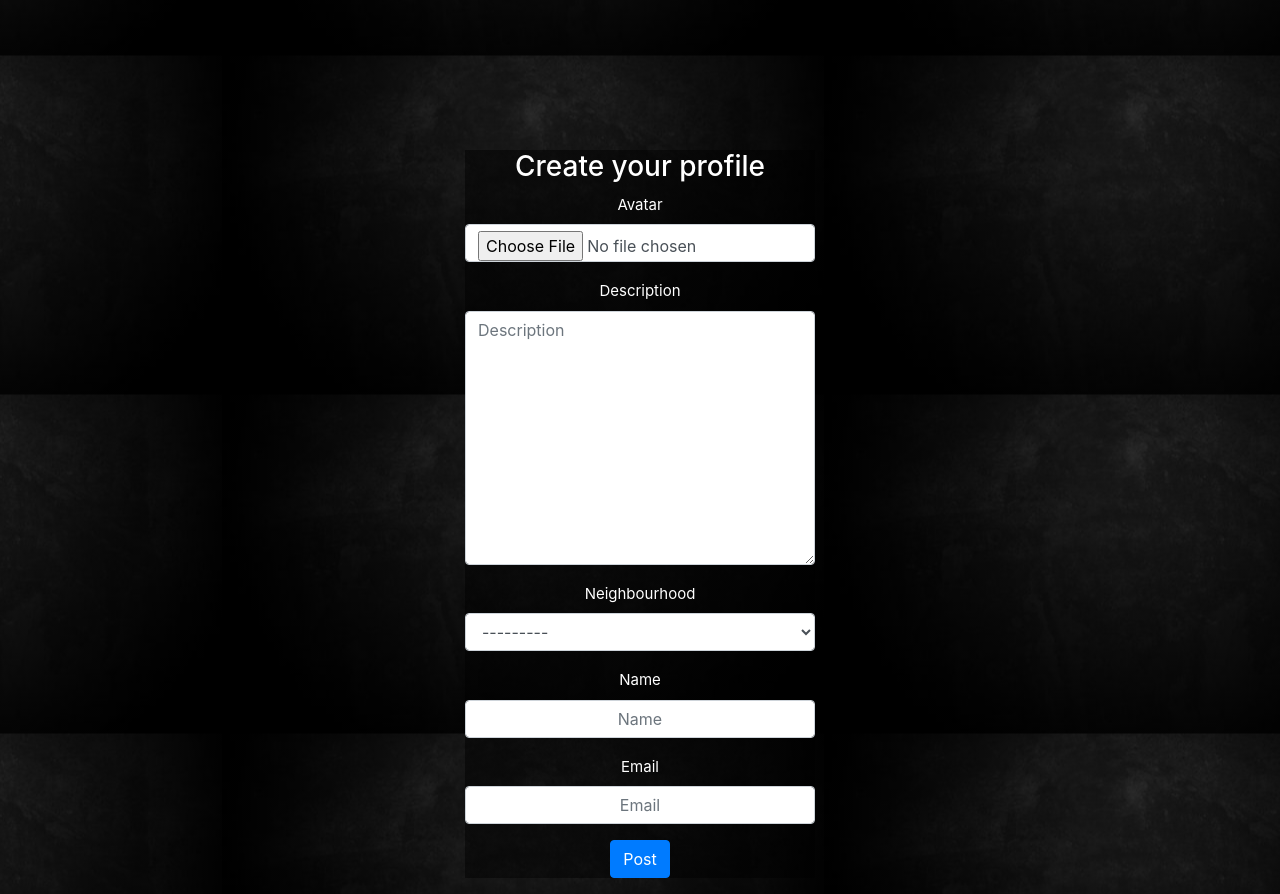
After one commit to J-Okoto/My-Hood, a Django app: template hoodapp/templates/update_profile.html in a window 1280 px wide. The commit adds this page. Run offline with Django 3.2, Linux system fonts and the light colour scheme; the template is opened without the code that fills it: values that come from a table or form of the project are taken from there, others are empty; some libraries are stand-ins or nearby versions.

Commit message:
added function to edit profile and display profile form

```diff
--- /dev/null
+++ b/hoodapp/static/css/base.css
@@ -0,0 +1,13 @@
+h1
+{
+  color: red;
+  font-family: 'Font Awesome\ 5 Free';
+  font-size: 25px;
+}
+
+body{
+  background-color: MintCream;
+  /* background-image: url(../img/background.jpg); */
+  background: linear-gradient( rgba(0, 0, 0, 0.5), rgba(0, 0, 0, 0.5) ), url(../images/background1.jpg) fixed;
+  background-position: -500% 10%;
+}
--- a/hoodapp/templates/navbar.html
+++ b/hoodapp/templates/navbar.html
@@ -30,9 +30,7 @@
         <li class="nav-item">
           <a class="nav-link" href="{% url 'my-profile'%}">Profile</a>
         </li>
-        <li class="nav-item">
-          <a class="nav-link" href="">Edit Profile</a>
-        </li>
+
         <li class="nav-item">
           <a class="nav-link" href="/logout">Logout</a>
         </li>
--- /dev/null
+++ b/hoodapp/templates/update_profile.html
@@ -0,0 +1,69 @@
+
+{% extends "registration/base.html" %}
+{% load bootstrap4 %}
+{% load static %}
+
+{% block content %}
+<div class="container">
+  <div class="row">
+    <!-- Empty div -->
+
+    <div class="col-md-4 phone-section">
+    </div>
+
+
+    <div class="col-md-4 form-section">
+      {{form.media}}
+
+    {% if form.errors %}
+        <p>Please enter correct value</p>
+      {% endif %}
+
+      <div class="panel panel-default" style="margin-top:150px;">
+
+        <div class="panel-body">
+
+          <div class="text-center">
+            <h3>Create your profile</h3>
+          <form action="{% url 'update-profile' %}" method="post" enctype="multipart/form-data">
+
+            {% csrf_token%}
+            {% bootstrap_form form %}
+
+            <div class="form-group">
+              <input type="submit" class="btn btn-primary login-button" value="Post">
+
+            </div>
+            <input type="hidden" name="next" value="/">
+
+          </form>
+        </div>
+        </div>
+
+      </div>
+
+    </div>
+    <!-- Empty div -->
+    <div class="col-md-4"></div>
+  </div>
+
+</div>
+
+<style>
+.panel{
+  background: linear-gradient( rgba(0, 0, 0, 0.5), rgba(0, 0, 0, 0.5)) fixed;
+}
+p, label,a{
+  color:white;
+  font-size: 15px;
+}
+.panel-default{
+  border-color: inherit;
+}
+input,h3{
+  text-align: center;
+  color: white;
+}
+
+</style>
+{% endblock %}
--- a/hoodapp/templates/user_profile.html
+++ b/hoodapp/templates/user_profile.html
@@ -19,7 +19,9 @@
   <p class="card-text" style="font-size:18px;color:white;font-weight:bold;">Email: {{profile.email}}</p>
 
 </div>
-
+<div class="text-center">
+<a class="nav-link" href="{% url 'update-profile' %}">Edit Profile</a>
+</div>
 </div>
 <style>
 .top{
--- a/hoodapp/urls.py
+++ b/hoodapp/urls.py
@@ -7,6 +7,7 @@ urlpatterns=[
     url('^$',views.welcome,name = 'welcome'),
     url(r'^create/profile$',views.create_profile, name='create-profile'),
     url(r'^my-profile/',views.my_profile, name='my-profile'),
+    url(r'^update/profile$',views.update_profile, name='update-profile'),
 ]
 
 if settings.DEBUG:
--- a/static/css/base.css
+++ /dev/null
@@ -1,6 +0,0 @@
-h1
-{
-  color: green;
-  font-family: 'Font Awesome\ 5 Free';
-  font-size: 25px;
-}
```
Also changed, not shown: hoodapp/views.py (+20 -5 lines), hoodapp/static/images/background1.jpg (added), media/avatars/portrait2.jpeg (added), media/avatars/portrait3.jpeg (added), media/avatars/portrait3_G2HHNRJ.jpeg (added).
